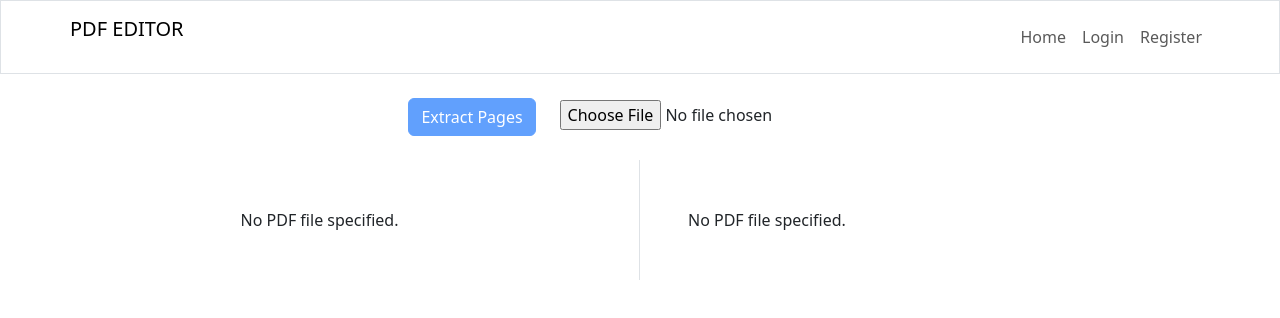
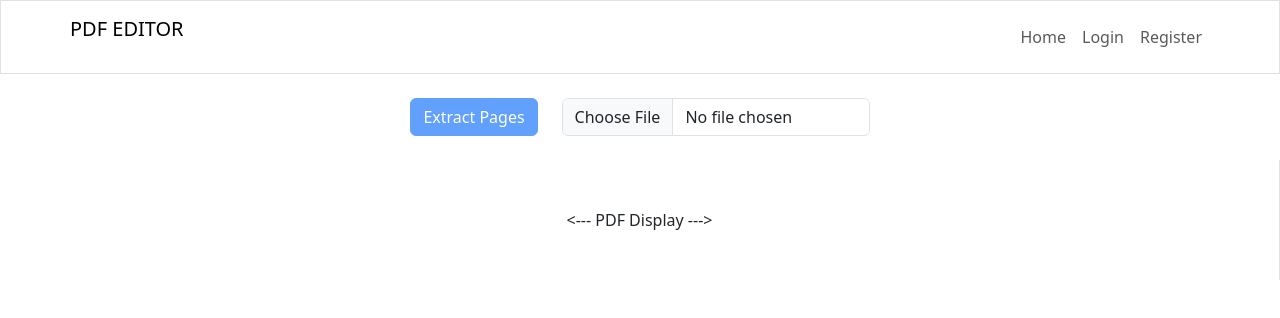
Before and after one commit to liju-ls/pdf-editor, a React app in the folder client/: page / in a window 1280 px wide. Shown: the top 318 px of the page. Built offline with nearby package versions, Linux system fonts and the light colour scheme; the HTML template or start-up script is replaced by a standard one.

Commit message:
update: comments and refactor

```diff
--- a/client/src/App.jsx
+++ b/client/src/App.jsx
@@ -6,11 +6,13 @@ import Navbar from "./components/Navbar";
 import Register from "./pages/Register";
 import Login from "./pages/Login";
 
+// context for user logged state
 export const loggedContext = createContext();
 
 function App() {
   const [isLogged, setIsLogged] = useState(false);
 
+  // check token and set user logged or not
   useEffect(() => {
     if (Cookies.get("token") !== undefined) {
       setIsLogged(true);
--- a/client/src/components/Editor.jsx
+++ b/client/src/components/Editor.jsx
@@ -1,27 +1,37 @@
-import { useState } from "react";
+import { useContext, useEffect, useState } from "react";
 import PdfViewer from "../components/PdfViewer";
+import { fileContext } from "../pages/Homepage";
 
 function Editor() {
-  const [file, setFile] = useState(null);
+  const [file, setFile] = useContext(fileContext);
   const [editedFile, setEditedFile] = useState(null);
-  const [isDisabled, setIsDisable] = useState(true);
+  const [isDisabled, setIsDisabled] = useState(true);
   const pages = [];
 
+  // enable extract button when pdf loaded
+  function handleEnableBtn() {
+    setIsDisabled(false);
+  }
+
+  // set pdf file in file state
   function handleFileUpload(e) {
     setFile(e.target.files[0]);
-    setIsDisable(false);
   }
 
+  // add page number to pages array
   function addPage(page) {
     pages.push(page);
-    console.log(pages);
   }
 
+  // remove page number to pages array
   function removePage(page) {
     const index = pages.indexOf(page);
     pages.splice(index, 1);
   }
 
+  // function responsible for send pdf and
+  // no of pages info to server and
+  // get back a extracted pdf
   async function handleExtractPage() {
     const formData = new FormData();
     formData.append("file", file);
@@ -39,7 +49,7 @@ function Editor() {
 
   return (
     <>
-      <div className="text-center m-4">
+      <div className="text-center m-4 d-flex flex-grow-1 justify-content-center">
         <button
           onClick={handleExtractPage}
           disabled={isDisabled}
@@ -48,6 +58,7 @@ function Editor() {
           Extract Pages
         </button>
         <input
+          className="form-control w-25"
           type="file"
           onChange={(e) => {
             handleFileUpload(e);
@@ -55,12 +66,19 @@ function Editor() {
         />
       </div>
       <div className="d-flex">
-        <div className="border-end w-50">
-          <PdfViewer file={file} add={addPage} remove={removePage} />
+        <div className="border-end flex-grow-1">
+          <PdfViewer
+            file={file}
+            add={addPage}
+            remove={removePage}
+            enableBtn={handleEnableBtn}
+          />
         </div>
-        <div className="2-50">
-          {editedFile ? (
+        <div className="flex-grow-2">
+          {editedFile !== null && (
             <button
+              // function responsible for open new window
+              // and open pdf file on it
               onClick={() => {
                 const newWindow = window.open();
                 newWindow.location.href =
@@ -69,8 +87,15 @@ function Editor() {
             >
               Download
             </button>
-          ) : null}
-          <PdfViewer file={editedFile} add={addPage} remove={removePage} />
+          )}
+          {file !== null && (
+            <PdfViewer
+              file={editedFile}
+              add={addPage}
+              remove={removePage}
+              enableBtn={handleEnableBtn}
+            />
+          )}
         </div>
       </div>
     </>
--- a/client/src/components/Files.jsx
+++ b/client/src/components/Files.jsx
@@ -1,8 +1,12 @@
-import { useState, useEffect } from "react";
+import { useState, useEffect, useContext } from "react";
+import { fileContext } from "../pages/Homepage";
+import { FaFilePdf } from "react-icons/fa6";
 
 function Files() {
   const [files, setFiles] = useState([]);
+  const [file, setFile] = useContext(fileContext);
 
+  // get all the user files initially
   useEffect(() => {
     getFiles();
   }, []);
@@ -17,22 +21,48 @@ function Files() {
     });
   }
 
+  // function responsible for get single
+  // file from the user
+  async function handleFile(filename) {
+    await fetch(`http://localhost:3001/file?filename=${filename}`, {
+      method: "GET",
+      credentials: "include",
+    }).then(async (response) => {
+      const pdfFile = await response.blob();
+      setFile(pdfFile);
+    });
+  }
+
+  // function resposible for rendering
+  // user files in the page
   function renderFiles() {
     return files.map((item, index) => {
       return (
-        <div key={index} className="mx-3 card p-4 gap-3">
-          <p>PDF</p>
-          <p className="text-wrap">{item.fileName}</p>
-          <button className="btn btn-primary">Open</button>
+        <div
+          key={index}
+          className="p-1 rounded border d-flex gap-3 align-items-center my-2"
+        >
+          <FaFilePdf size={25} className="flex-grow-2" />
+          <div className="text-start flex-grow-1">{item.fileName}</div>
+          <button
+            className="btn btn-danger flex-grow-2"
+            onClick={() => {
+              handleFile(item.fileNameServer);
+            }}
+          >
+            Open
+          </button>
         </div>
       );
     });
   }
 
   return (
-    <div className="p-4">
-      <p className="fs-5 fw-bolder text-center">Files</p>
-      <div className="d-flex">{files.length !== 0 ? renderFiles() : null}</div>
+    <div className="d-flex align-items-center flex-column p-4 text-center">
+      <p className="fs-5 fw-bolder">Files</p>
+      <div>
+        <div>{files.length !== 0 ? renderFiles() : null}</div>
+      </div>
     </div>
   );
 }
--- a/client/src/components/Navbar.jsx
+++ b/client/src/components/Navbar.jsx
@@ -16,6 +16,8 @@ function Navbar() {
                 Home
               </a>
             </li>
+            {/* show login and register
+                button only when not logged */}
             {!isLogged ? (
               <li className="nav-item">
                 <a className="nav-link" href="/login">
@@ -31,7 +33,8 @@ function Navbar() {
                 </a>
               </li>
             ) : null}
-
+            {/* show logout button
+                only when logged */}
             {isLogged ? (
               <li className="nav-item">
                 <a
--- a/client/src/components/PdfViewer.jsx
+++ b/client/src/components/PdfViewer.jsx
@@ -3,23 +3,27 @@ import { pdfjs, Document, Page } from "react-pdf";
 import "react-pdf/dist/esm/Page/AnnotationLayer.css";
 import "react-pdf/dist/esm/Page/TextLayer.css";
 
+// javascipt worker for loading pdf file
+// wihtout disturbing main thread
 pdfjs.GlobalWorkerOptions.workerSrc = new URL(
   "pdfjs-dist/build/pdf.worker.min.js",
   import.meta.url
 ).toString();
 
-function PdfViewer({ file, add, remove }) {
-  const [pdf, setPdf] = useState(null);
+function PdfViewer({ file, add, remove, enableBtn }) {
   const [pageNum, setPageNum] = useState(null);
   const [pageLoaded, setPageLoaded] = useState(false);
   const pageElements = [];
 
+  // set pagenumber state once pdf loaded
   function handlePdfLoad({ numPages }) {
-    console.log(numPages);
     setPageNum(numPages);
     setPageLoaded(true);
+    enableBtn();
   }
 
+  // return page element for
+  // each page in the pdf
   function renderPages() {
     for (let i = 0; i < pageNum; i++) {
       pageElements.push(
@@ -48,6 +52,8 @@ function PdfViewer({ file, add, remove }) {
   return (
     <div className="mt-5 text-center">
       <Document
+        loading="PDF Loading..."
+        noData={"<--- PDF Display --->"}
         className="m-5 d-flex flex-wrap gap-5 justify-content-center"
         onLoadSuccess={handlePdfLoad}
         file={file !== null ? file : null}
--- a/client/src/pages/Homepage.jsx
+++ b/client/src/pages/Homepage.jsx
@@ -10,6 +10,7 @@ function Homepage() {
   const [file, setFile] = useState(null);
 
   return (
+    // context provider for the file context
     <fileContext.Provider value={[file, setFile]}>
       <div className="d-flex flex-column">
         <Editor />
--- a/client/src/pages/Login.jsx
+++ b/client/src/pages/Login.jsx
@@ -10,7 +10,9 @@ function Login() {
   const [message, setMessage] = useState(null);
   const navigate = useNavigate();
 
-  async function handleRegister(e) {
+  // function responsible for send login
+  // user data to server and set logged state
+  async function handleLogin(e) {
     e.preventDefault();
 
     const user = {
@@ -32,7 +34,7 @@ function Login() {
           setMessage(result.message + " Redirecting to Homepage.");
           setIsLogged(true);
           setTimeout(() => {
-            navigate("/account");
+            navigate("/");
           }, 1000);
         }
       })
@@ -80,7 +82,7 @@ function Login() {
           </div>
           <div className="my-3">
             <button
-              onClick={handleRegister}
+              onClick={handleLogin}
               className="btn btn-secondary text-center"
             >
               Login
--- a/client/src/pages/Register.jsx
+++ b/client/src/pages/Register.jsx
@@ -5,6 +5,8 @@ function Register() {
   const [password, setPassword] = useState(null);
   const [message, setMessage] = useState(null);
 
+  // function responsible for sending registeration
+  // user data to server
   async function handleRegister(e) {
     e.preventDefault();
 
@@ -29,10 +31,12 @@ function Register() {
       });
   }
 
+  // update email state
   function updateEmail(e) {
     setEmail(e.target.value);
   }
 
+  // update password state
   function updatePassword(e) {
     setPassword(e.target.value);
   }
```
